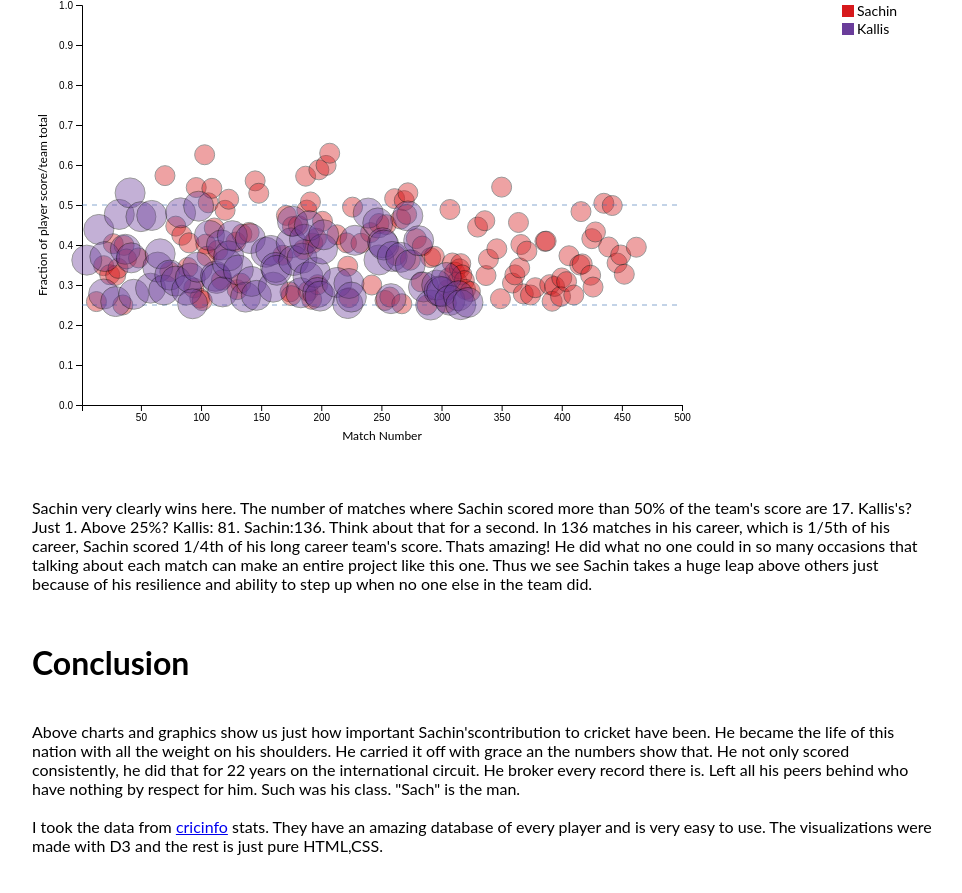
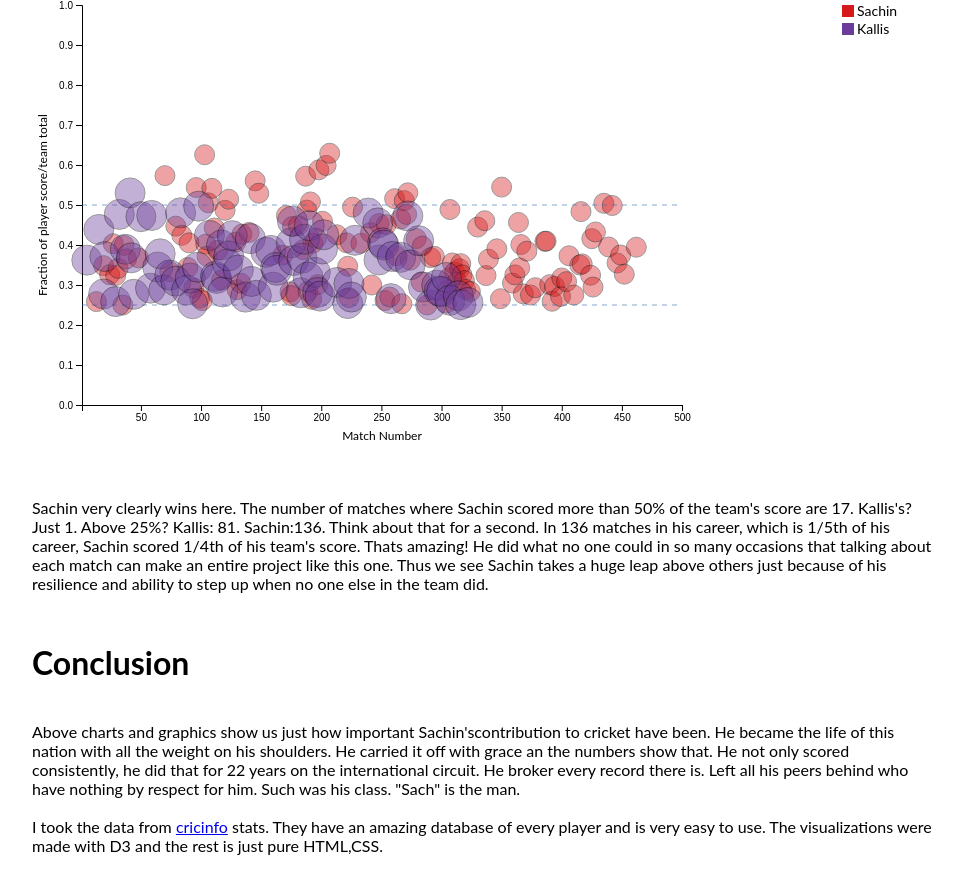
Before and after one commit to man-shar/sachin, a plain HTML site: page index.html in a window 1280 px wide. Shown: the part 3507-4400 px from the top of the page, without its empty margins (158-1120 px from the left). Drawn offline with Linux system fonts and the light colour scheme.

Commit message:
Update index.html

```diff
--- a/index.html
+++ b/index.html
@@ -91,7 +91,7 @@
 			</div>
 			<div class="intro">
 				<span>
-					Sachin very clearly wins here. The number of matches where Sachin scored more than 50% of the team's score are 17. Kallis's? Just 1. Above 25%? Kallis: 81. Sachin:136. Think about that for a second. In 136 matches in his career, which is 1/5th of his career, Sachin scored 1/4th of his long career team's score. Thats amazing! He did what no one could in so many occasions that talking about each match can make an entire project like this one. Thus we see Sachin takes a huge leap above others just because of his resilience and ability to step up when no one else in the team did.
+					Sachin very clearly wins here. The number of matches where Sachin scored more than 50% of the team's score are 17. Kallis's? Just 1. Above 25%? Kallis: 81. Sachin:136. Think about that for a second. In 136 matches in his career, which is 1/5th of his career, Sachin scored 1/4th of his team's score. Thats amazing! He did what no one could in so many occasions that talking about each match can make an entire project like this one. Thus we see Sachin takes a huge leap above others just because of his resilience and ability to step up when no one else in the team did.
 				</span>
 			</div>
 		</div>
```
